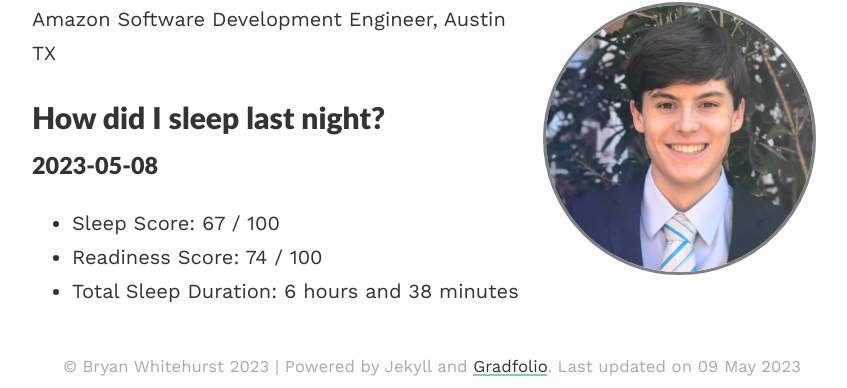
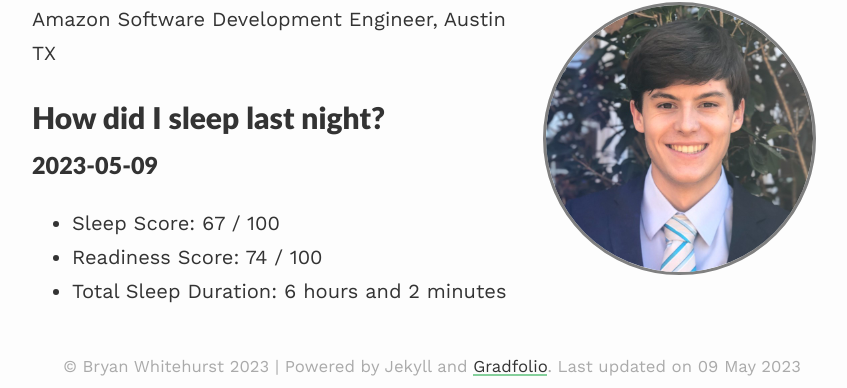
Before and after one commit to BryanWhitehurst/bryanwhitehurst.github.io, a Jekyll site: the page built from index.md, in a window 1280 px wide. Shown: the part 190-578 px from the top of the page, without its empty margins (208-1055 px from the left). Built offline with Jekyll 4.4.1, drawn with Linux system fonts in a browser that asks for light colours; nearby versions of some CDN libraries.

Commit message:
daily oura update

```diff
--- a/index.md
+++ b/index.md
@@ -10,7 +10,7 @@ published: true
 Amazon Software Development Engineer, Austin TX
 
 # How did I sleep last night?
-### 2023-05-08
+### 2023-05-09
 - Sleep Score: 67 / 100
 - Readiness Score: 74 / 100
-- Total Sleep Duration: 6 hours and 38 minutes
+- Total Sleep Duration: 6 hours and 2 minutes
```
